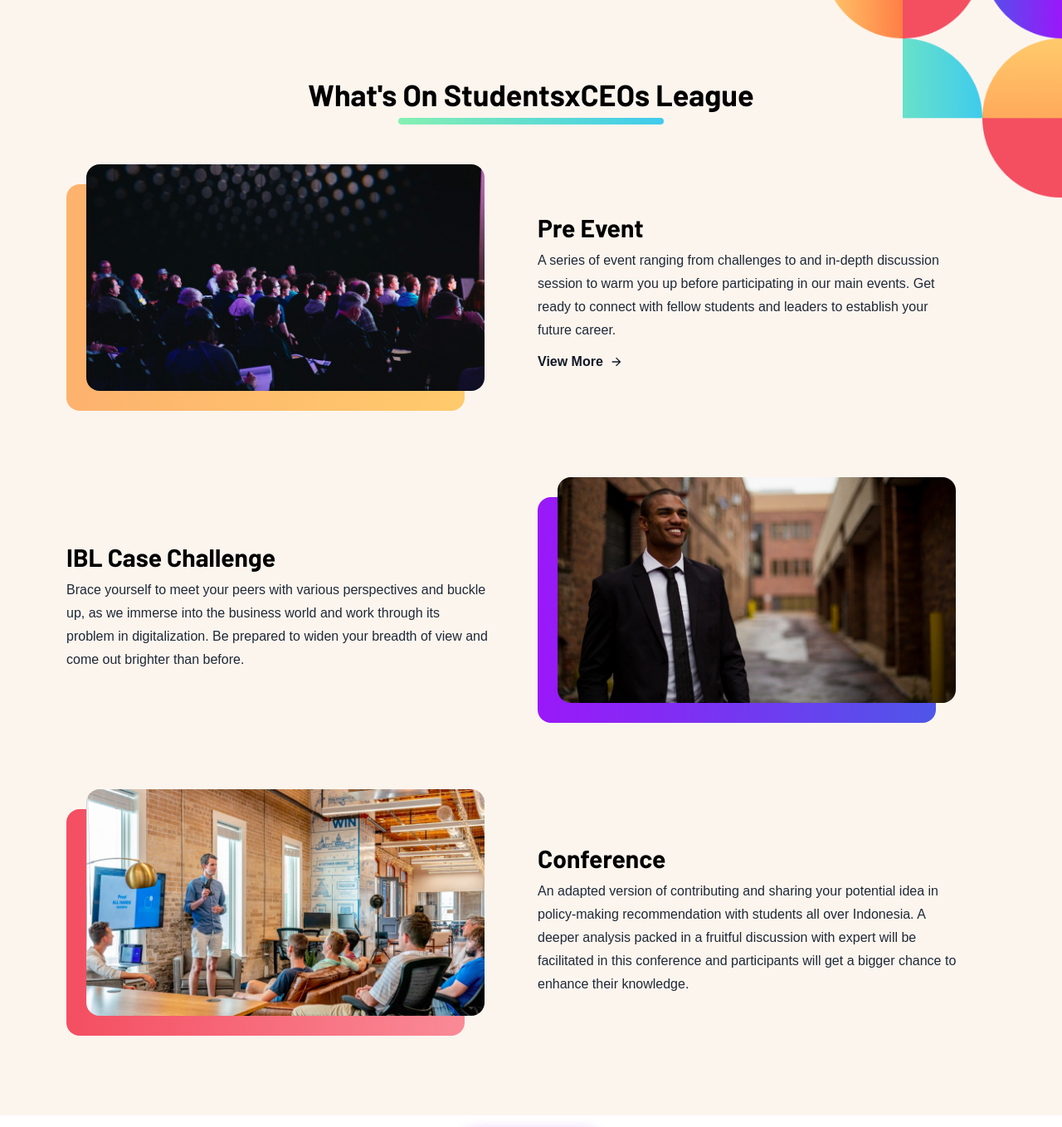
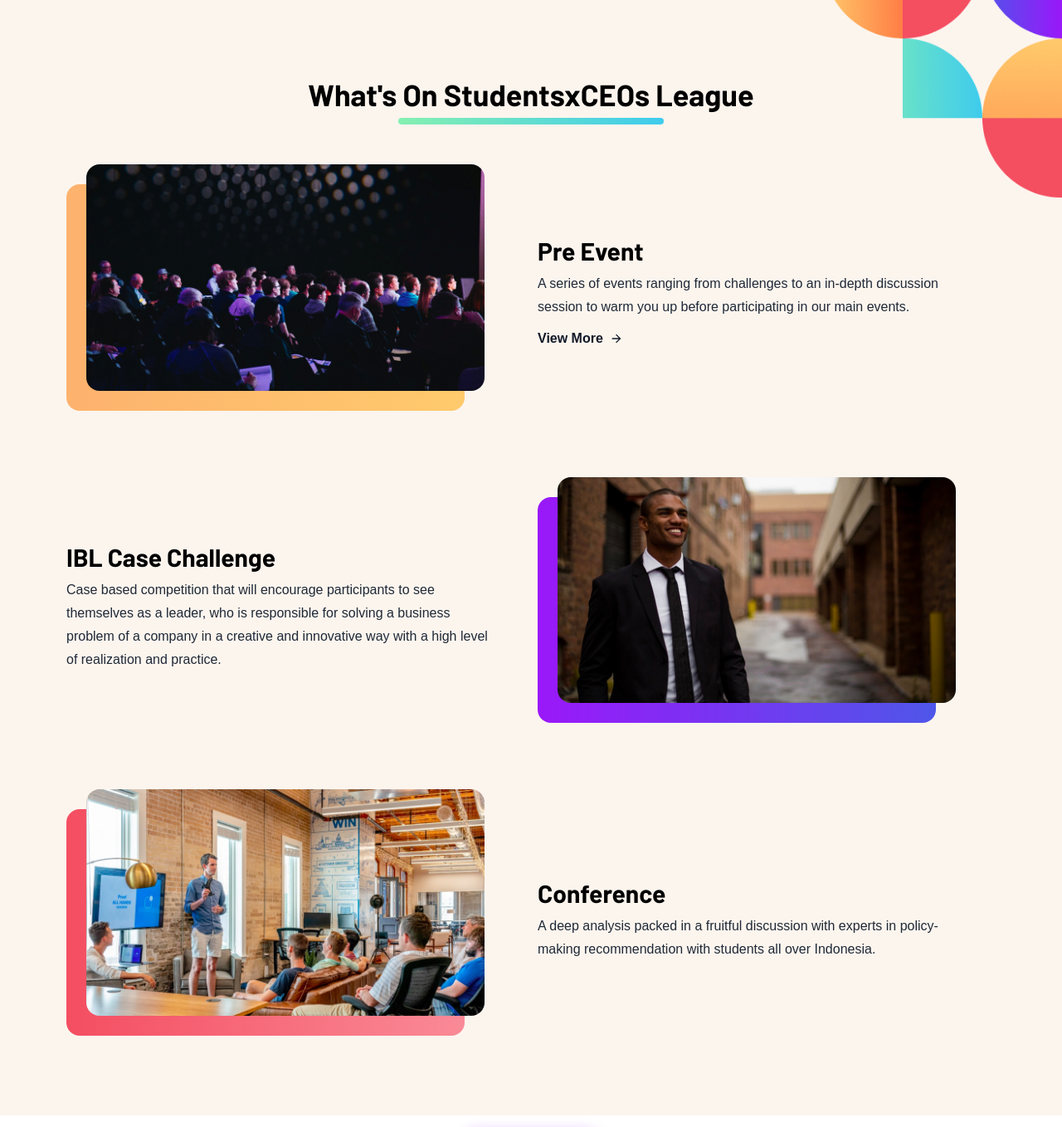
Before and after one commit to theodorusclarence/sxceosleague, a Next.js app: page / in a window 1280 px wide. Shown: the part 850-2208 px from the top of the page at 83% size. Built offline with nearby package versions, Linux system fonts and the light colour scheme; a web font is replaced by a local one.

Commit message:
feat: change copywrite on eventlist

```diff
--- a/data/data.js
+++ b/data/data.js
@@ -3,21 +3,21 @@
         id: 1,
         title: 'Pre Event',
         excerpt:
-            'A series of event ranging from challenges to and in-depth discussion session to warm you up before participating in our main events. Get ready to connect with fellow students and leaders to establish your future career.',
+            'A series of events ranging from challenges to an in-depth discussion session to warm you up before participating in our main events.',
         route: '/pre-event',
     },
     {
         id: 2,
         title: 'IBL Case Challenge',
         excerpt:
-            'Brace yourself to meet your peers with various perspectives and buckle up, as we immerse into the business world and work through its problem in digitalization. Be prepared to widen your breadth of view and come out brighter than before.',
+            'Case based competition that will encourage participants to see themselves as a leader, who is responsible for solving a business problem of a company in a creative and innovative way with a high level of realization and practice.',
         route: '/ibl-case-challenge',
     },
     {
         id: 3,
         title: 'Conference',
         excerpt:
-            'An adapted version  of contributing and sharing your potential idea in policy-making recommendation with students all over Indonesia. A deeper analysis packed in a fruitful discussion with expert will be facilitated in this conference and participants will get a bigger chance to enhance their knowledge.',
+            'A deep analysis packed in a fruitful discussion with experts in policy-making recommendation with students all over Indonesia.',
         route: '/conference',
     },
 ];
```
